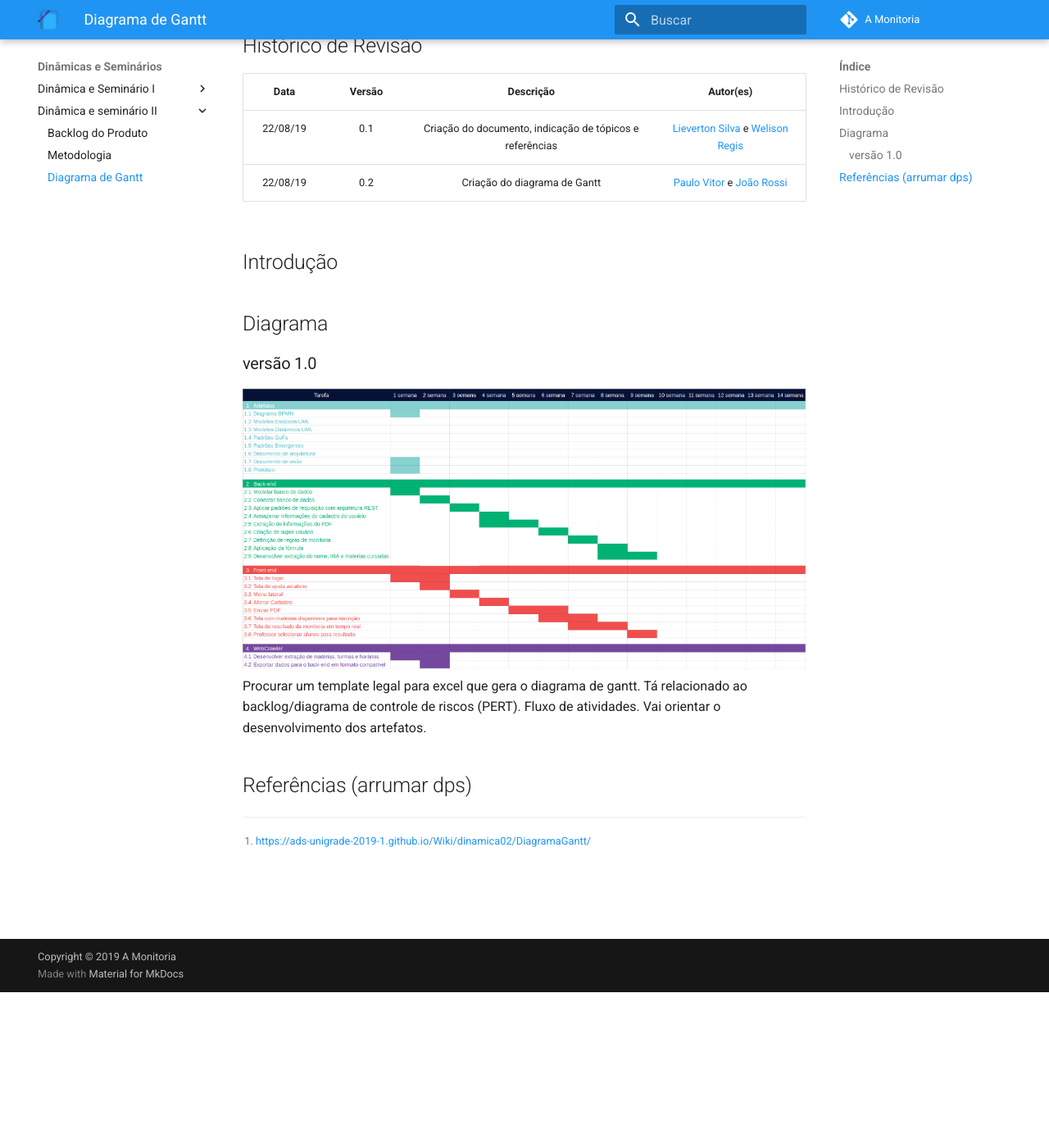
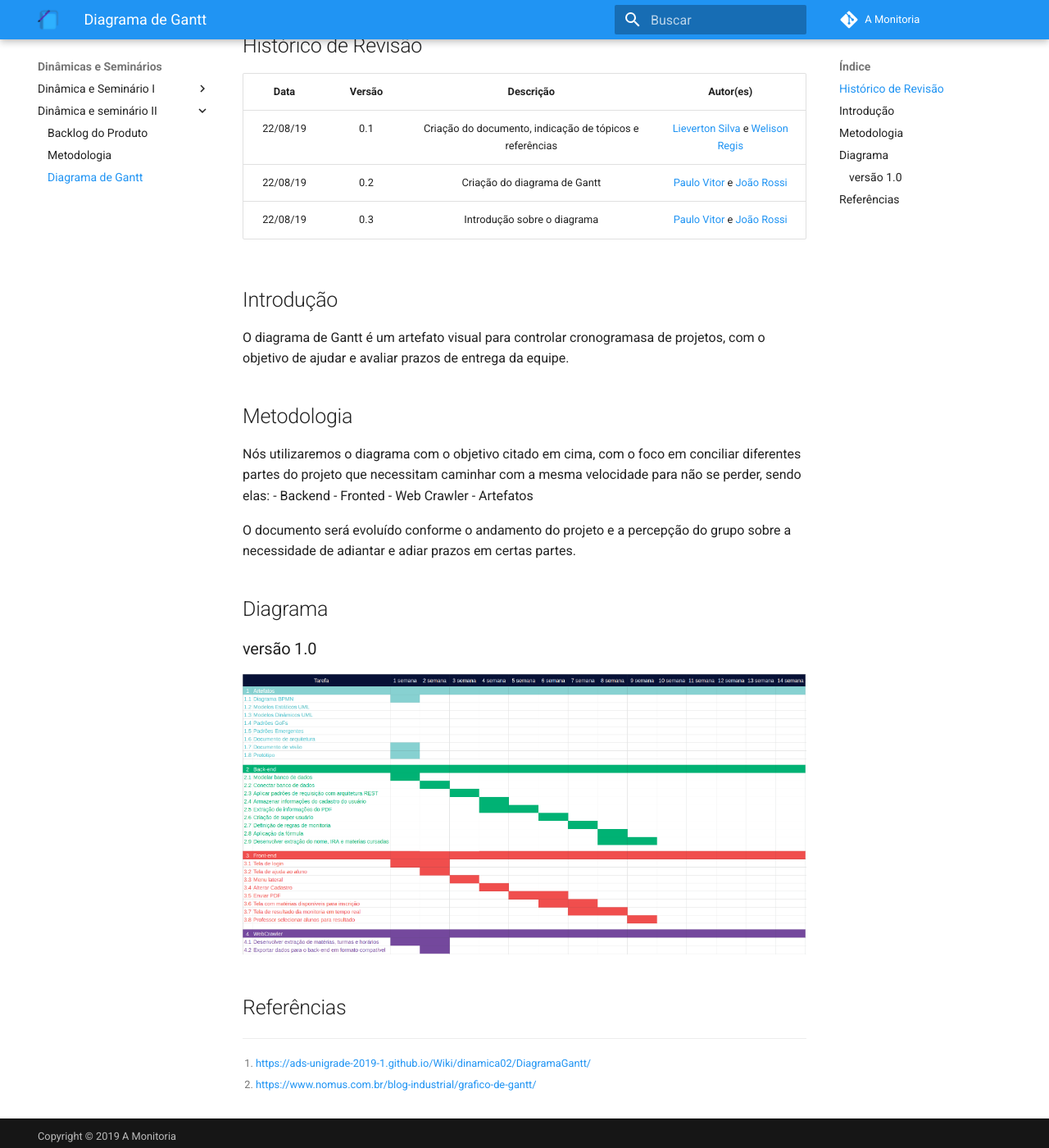
Before and after one commit to 2019-2-arquitetura-desenho/wiki, an MkDocs documentation site: the page built from docs/dinamica_seminario_II/diagrama_gantt.md, in a window 1280 px wide and 1400 px high, scrolled down 190 px. Shown: the whole window at 82% size. Built offline with MkDocs 1.6.1 and Material for MkDocs 9.7.7, drawn with Linux system fonts in a browser that asks for light colours; comment, search, counter and statistics services are not loaded; old or Windows-style settings are respelled for this version of MkDocs.

Commit message:
Adding gantt description

```diff
--- a/docs/dinamica_seminario_II/diagrama_gantt.md
+++ b/docs/dinamica_seminario_II/diagrama_gantt.md
@@ -5,17 +5,27 @@
 |:----:|:------:|:---------:|:--------:|
 | 22/08/19 | 0.1 | Criação do documento, indicação de tópicos e referências | [Lieverton Silva](https://github.com/lievertom) e [Welison Regis](https://github.com/WelisonR) |
 | 22/08/19 | 0.2 | Criação do diagrama de Gantt | [Paulo Vitor](https://github.com/paulovitorrocha) e [João Rossi](https://github.com/bielrossi15)|
+| 22/08/19 | 0.3 | Introdução sobre o diagrama | [Paulo Vitor](https://github.com/paulovitorrocha) e [João Rossi](https://github.com/bielrossi15)|
 
 ## Introdução
+O diagrama de Gantt é um artefato visual para controlar cronogramasa de projetos, com o objetivo de ajudar e avaliar prazos de entrega da equipe.
+
+## Metodologia
+Nós utilizaremos o diagrama com o objetivo citado em cima, com o foco em conciliar diferentes partes do projeto que necessitam caminhar com a mesma velocidade para não se perder, sendo elas:
+- Backend
+- Fronted
+- Web Crawler
+- Artefatos
+
+O documento será evoluído conforme o andamento do projeto e a percepção do grupo sobre a necessidade de adiantar e adiar prazos em certas partes.
 
 ## Diagrama
-###versão 1.0
+### versão 1.0
 
 ![Gantt](../assets/img/Diagrama de Gantt.png)
-Procurar um template legal para excel que gera o diagrama de gantt.
-Tá relacionado ao backlog/diagrama de controle de riscos (PERT). Fluxo de atividades.
-Vai orientar o desenvolvimento dos artefatos.
 
-## Referências (arrumar dps)
+
+## Referências
 
 [^1]: https://ads-unigrade-2019-1.github.io/Wiki/dinamica02/DiagramaGantt/
+[^2]: https://www.nomus.com.br/blog-industrial/grafico-de-gantt/
```
